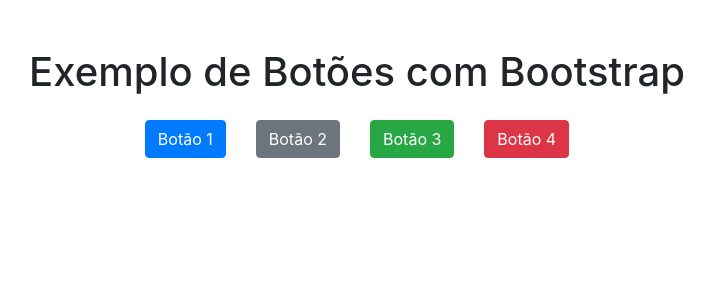
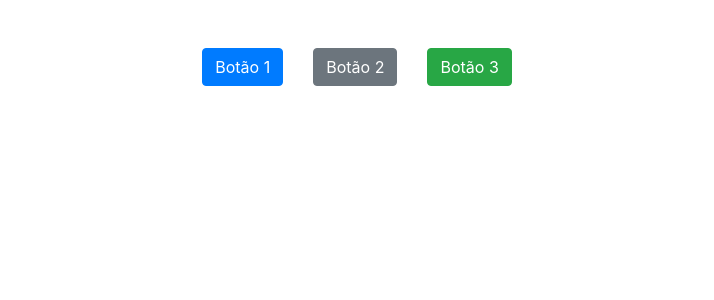
Before and after one commit to Initel/TEAWeb, a PHP site: page /mesc.php in a window 1280 px wide. Shown: the top 300 px of the page, without its empty margins (283-997 px from the left). Run offline with PHP 8.4, Linux system fonts and the light colour scheme.

Commit message:
Update mesc.php

```diff
--- a/mesc.php
+++ b/mesc.php
@@ -8,7 +8,6 @@
 </head>
 <body>
     <div class="container mt-5">
-        <h1 class="text-center">Exemplo de Botões com Bootstrap</h1>
         <div class="row justify-content-center mt-4">
             <div class="col-auto">
                 <button class="btn btn-primary">Botão 1</button>
@@ -19,9 +18,9 @@
             <div class="col-auto">
                 <button class="btn btn-success">Botão 3</button>
             </div>
-            <div class="col-auto">
+            <!-- <div class="col-auto">
                 <button class="btn btn-danger">Botão 4</button>
-            </div>
+            </div> -->
         </div>
     </div>
 
```
